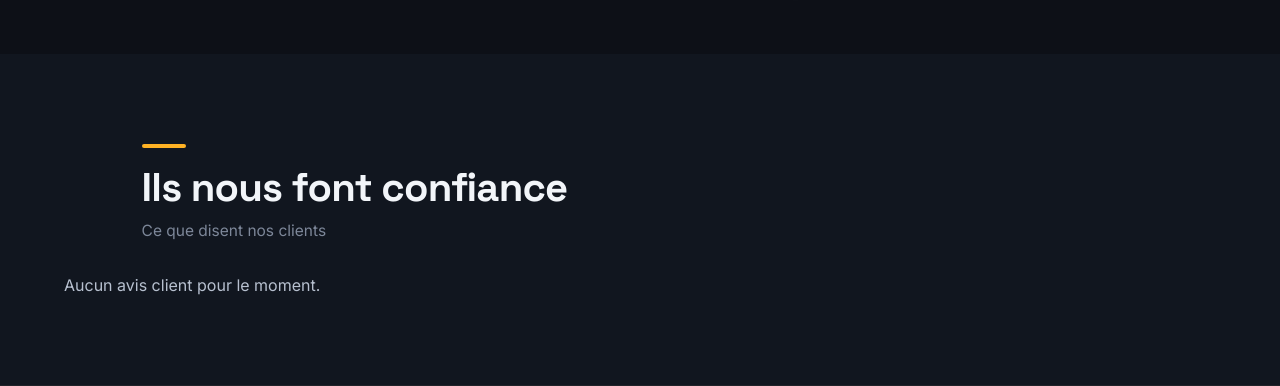
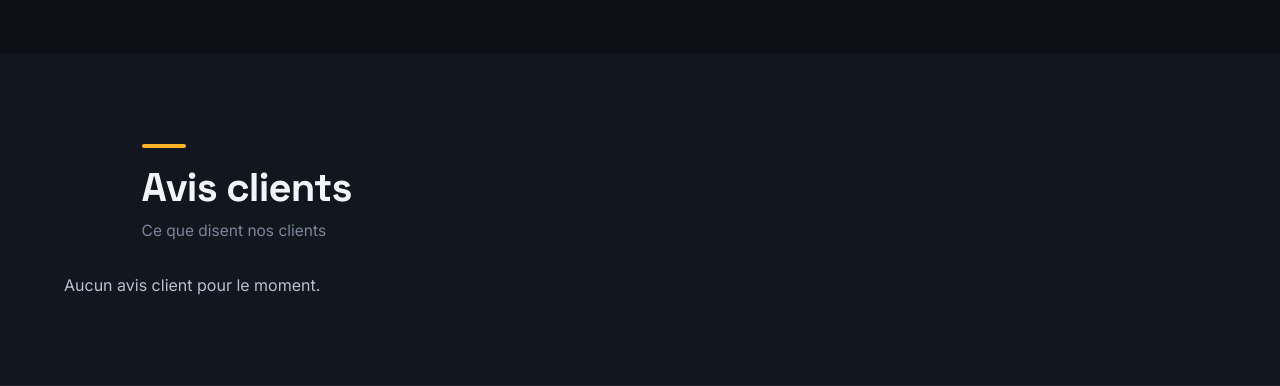
Before and after one commit to mandimbyhoby/phone, a Django app: page / in a window 1280 px wide. Shown: the part 1427-1813 px from the top of the page. Run offline with Django 5.2, Linux system fonts and the light colour scheme; data that the repository does not hold is empty; some libraries are stand-ins or nearby versions.

Commit message:
Renommer la section en avis clients

```diff
--- a/templates/boutique/index.html
+++ b/templates/boutique/index.html
@@ -220,7 +220,7 @@
 <section class="testimonial-section">
     <div class="container">
         <div class="section-header" data-aos="fade-up">
-            <h2>Ils nous font confiance</h2>
+            <h2>Avis clients</h2>
             <p>Ce que disent nos clients</p>
         </div>
         <div class="testimonial-grid">
```
